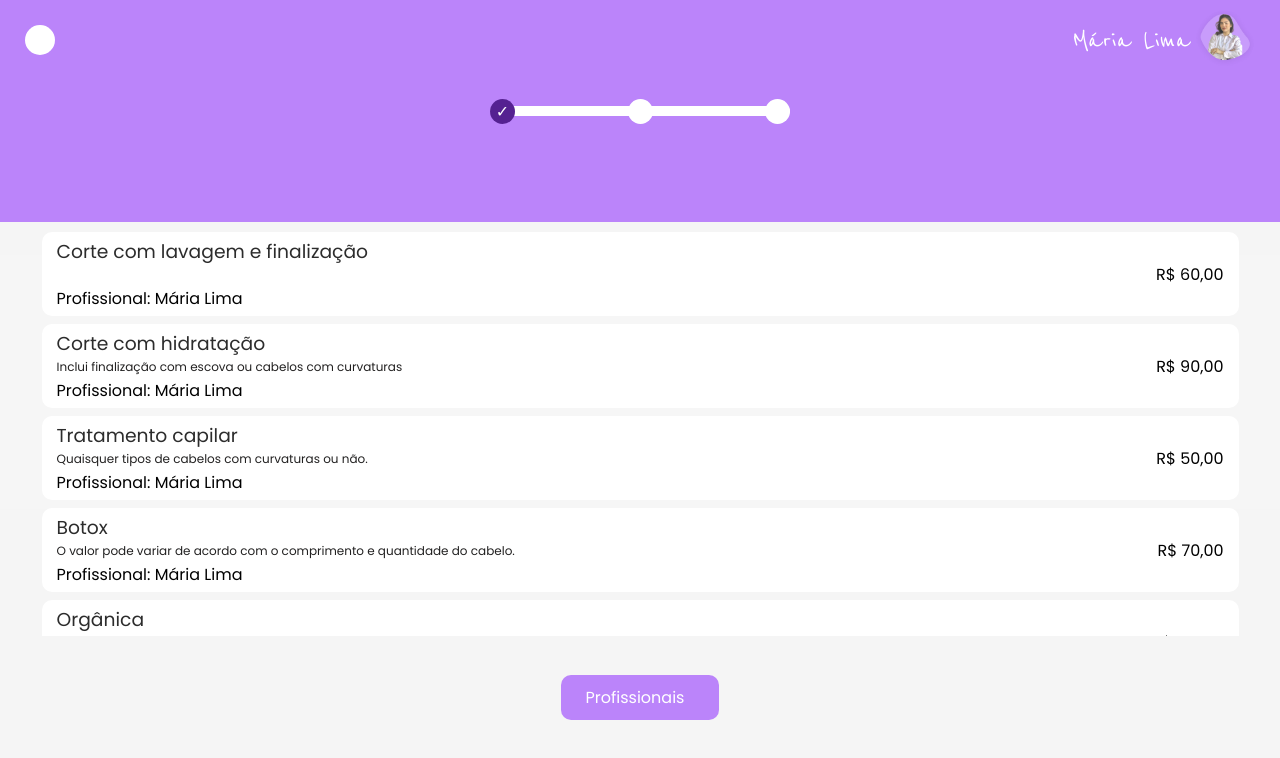
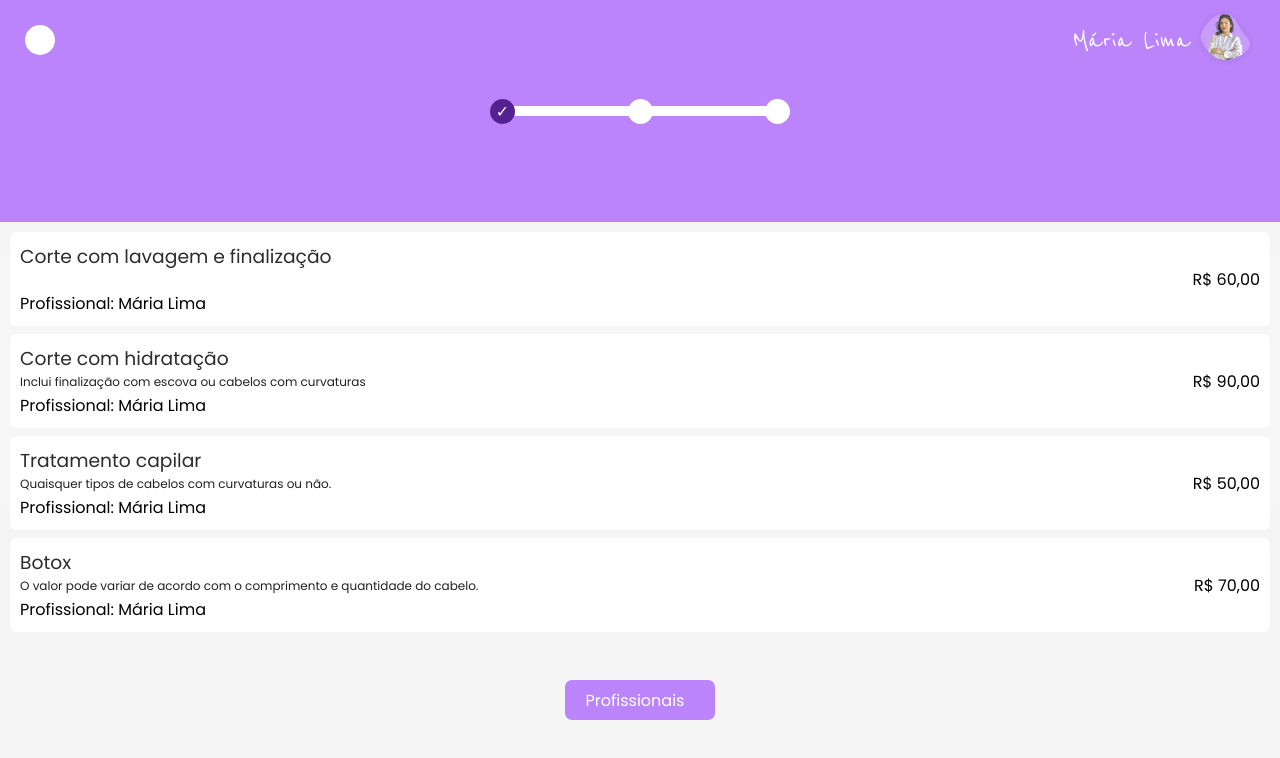
Before and after one commit to patrikferreira/studio-project, a Next.js app: page /service in a window 1280 px wide. Shown: the top 758 px of the page. Built offline with nearby package versions, Linux system fonts and the light colour scheme.

Commit message:
[CHORE]: ajustes no css

```diff
--- a/src/app/(aplication)/page.module.css
+++ b/src/app/(aplication)/page.module.css
@@ -113,6 +113,7 @@
 /* ---------- content */
 .homeContent {
   padding: 5% 10%;
+  position: relative;
 }
 
 .homeButtonsDiv {
@@ -148,7 +149,7 @@
   display: flex;
   justify-content: center;
   align-items: center;
-  padding: 10px;
+  padding: var(--padding-default);
 }
 
 .cardContent {
@@ -220,19 +221,19 @@
   flex-direction: column;
   align-items: center;
   gap: 8px;
-  padding: 10px;
+  padding: var(--padding-default);
 }
 
 .serviceItem {
   display: flex;
   align-items: center;
   justify-content: space-between;
-  padding: 5px 15px;
+  padding: var(--padding-default);
   cursor: pointer;
   transition: .3s;
   background-color: var(--light);
   border-radius: var(--radius);
-  width: 95%;
+  width: 100%;
 }
 
 .serviceInfo {
@@ -309,7 +310,11 @@
 .buttonWhatsappDiv > button {
   background-color: var(--primary-color);
   border: none;
-  padding: 10px 25px;
+  height: 40px;
+  width: 150px;
+  display: flex;
+  align-items: center;
+  justify-content: center;
   cursor: pointer;
   border-radius: var(--radius);
   color: var(--light);
@@ -336,7 +341,7 @@
   display: flex;
   align-items: center;
   width: 100%;
-  padding: 0 10px;
+  padding: var(--padding-default);
 }
 
 .studioHeaderAddres > div {
@@ -418,7 +423,11 @@
 .addresButton > button {
   background-color: var(--primary-color);
   border: none;
-  padding: 10px 25px;
+  height: 40px;
+  width: 150px;
+  display: flex;
+  align-items: center;
+  justify-content: center;
   cursor: pointer;
   border-radius: var(--radius);
   color: var(--light);
--- a/src/app/globals.css
+++ b/src/app/globals.css
@@ -15,7 +15,7 @@
   --hover: #e4e4e4;
   --bg-content-addres: #F2EAEA;
   --box-shadow-default: 2px 2px 5px 0px rgba(0,0,0,0.62);
-  --radius: 10px;
+  --radius: 7px;
   --padding-default: 10px;
   --padding-side: 0 25px;
 }
```
